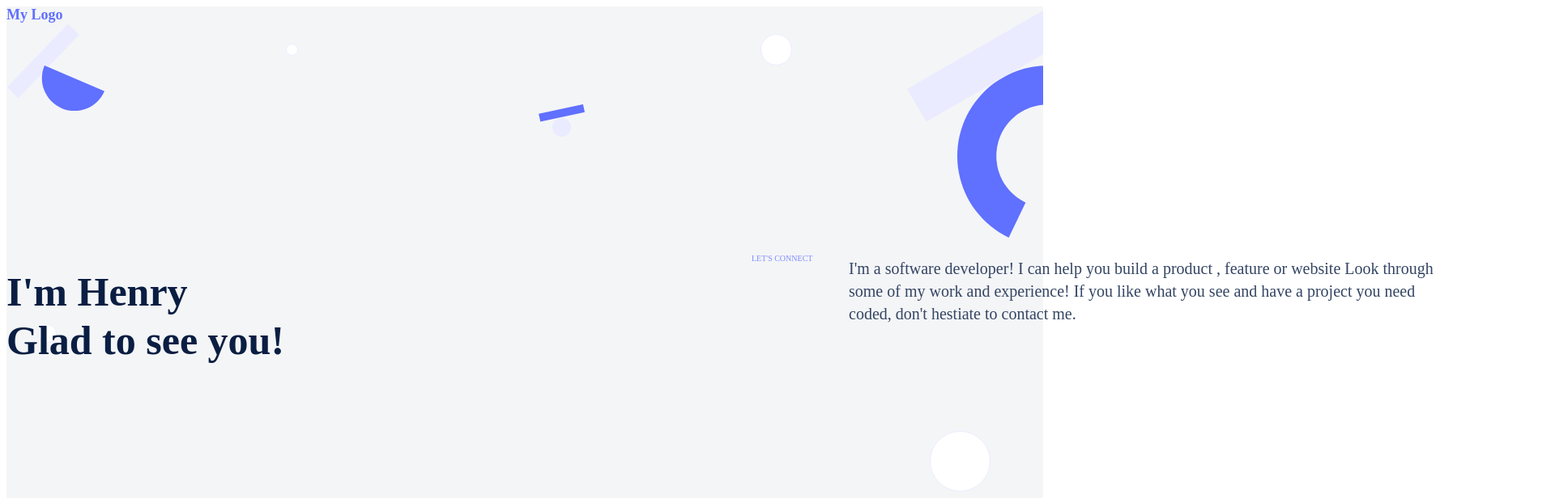
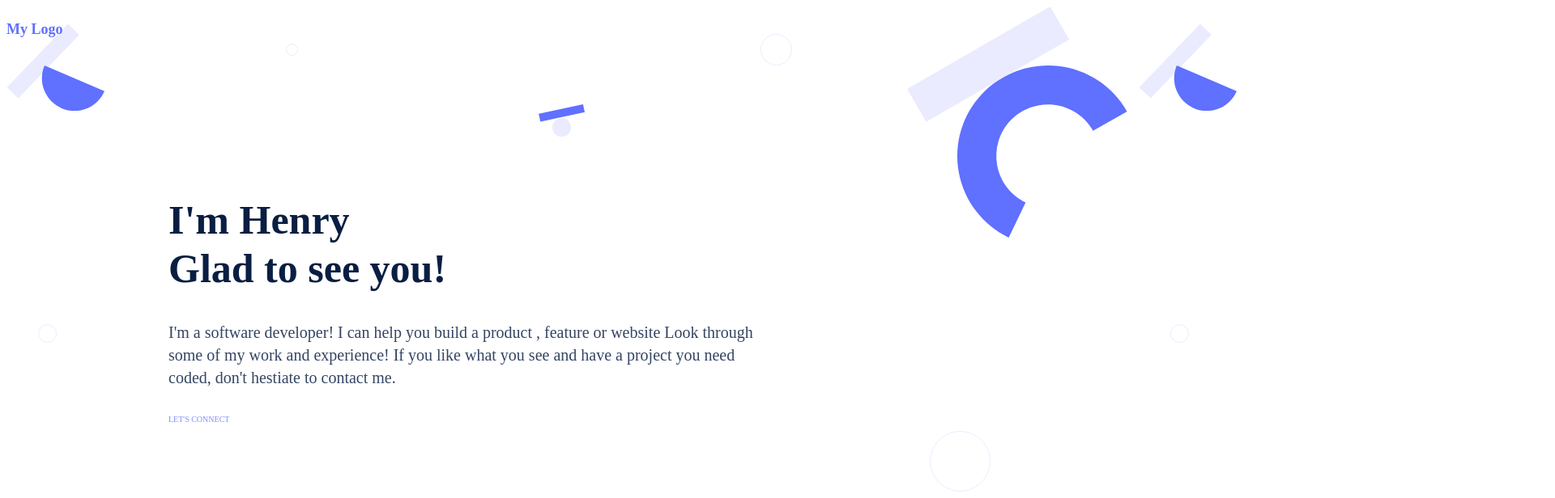
Before and after one commit to Odongo006/My-Portfolio, a website: page index.html in a window 1280 px wide. Shown: the top 616 px of the page at 81% size, 1920 px wide, since content can reach past the window. Drawn offline with Linux system fonts and the light colour scheme.

Commit message:
Add padding

```diff
--- a/index.html
+++ b/index.html
@@ -8,29 +8,27 @@
 </head>
 <body>
     <link rel="stylesheet" href="style.css">
+
     <div class="container">
         <div class="header-nav">
-            <div class="MyLogo" >My Logo</div>
+            <p class="MyLogo">My Logo</p>
+
         </div>
-
-            <div class="Body-content">
-                    <h1>I'm Henry <br> Glad to see you!</h1>
-
-                    <p class="Content">I'm a software developer! I can help you build a product ,
+        <div class="box2">
+            <h1>I'm Henry<br>Glad to see you!</h1>
+         <p class="Content">
+            I'm a software developer! I can help you build a product ,
                     feature or website Look through<br>some of my work and
                     experience! If you like what you see and have a project
                     you need<br>coded, don't hestiate to contact me.
          </p>
 
          <p class="contact">LET'S CONNECT</p>
-
          <img src="imgs/social media icons.png">
-
         </div>
 
 
 
     </div>
-
 </body>
 </html>
--- a/style.css
+++ b/style.css
@@ -1,12 +1,16 @@
 
 .container {
   display: flex;
-  position: relative;
+  position: absolute;
   width: 1280px;
   height: 768px;
-  background-color: #f4f5f7;
+  background-image: url("/imgs/Header\ bg.svg");
+  align-content: center;
+  padding: 200px;
+}
+
+.box2 {
   align-items: center;
-  background-image: url("/imgs/Header\ bg.svg");
 }
 
 .header-nav {
```
Lines whose indentation alone changed are shown as unchanged.
